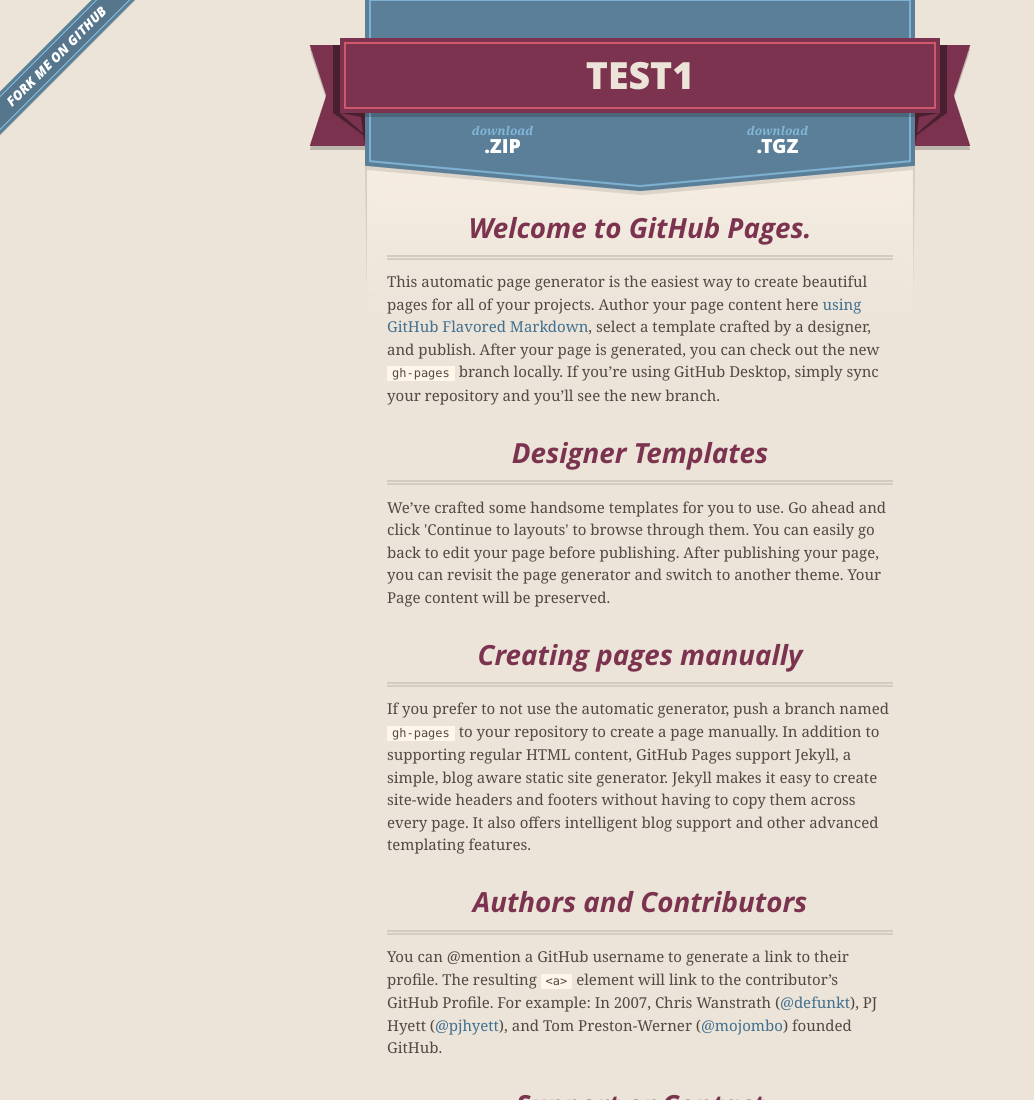
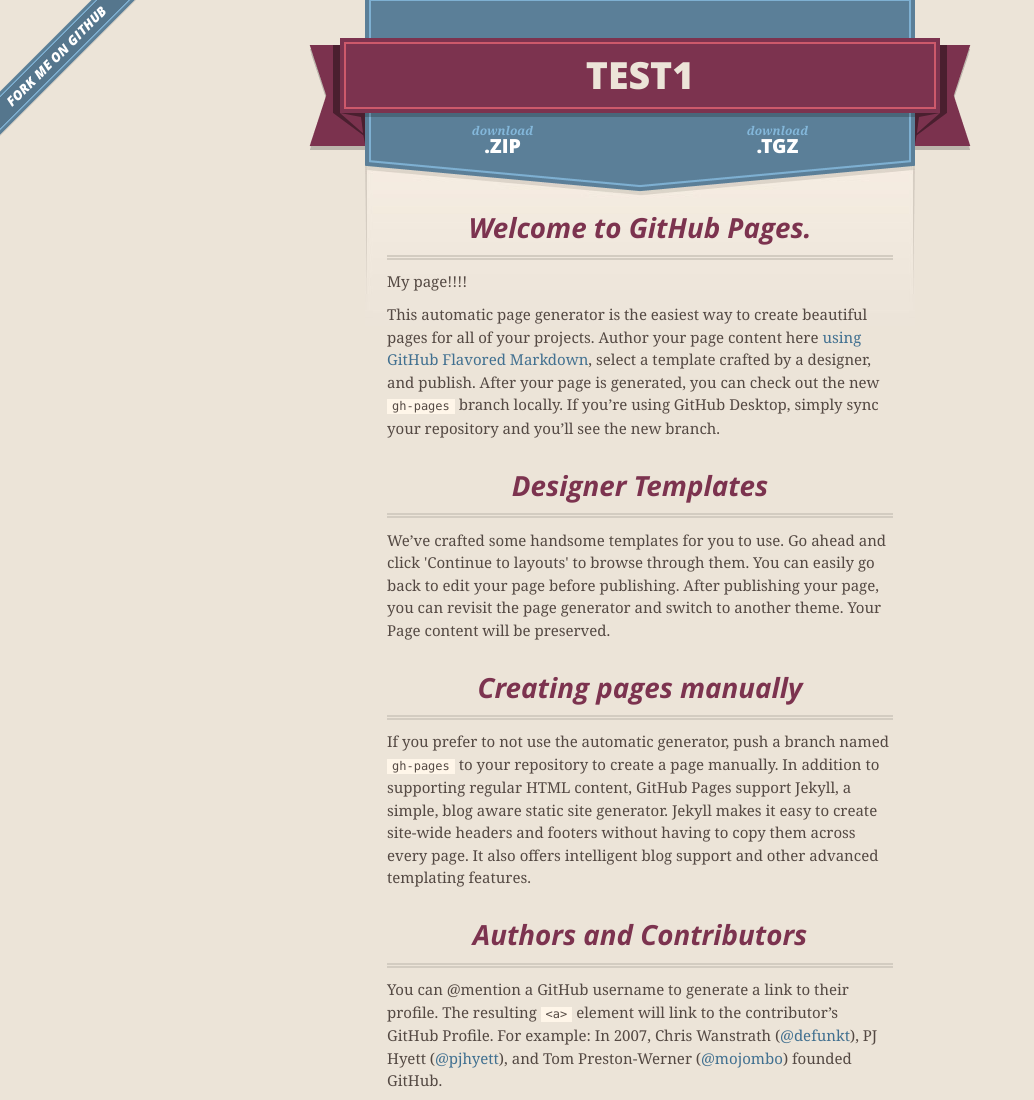
Before and after one commit to marketingecrm2016/test1, a plain HTML site: page index.html in a window 1280 px wide. Shown: the top 1100 px of the page, without its empty margins (0-1034 px from the left). Drawn offline with nearby package versions, Linux system fonts and the light colour scheme.

Commit message:
Update index.html

```diff
--- a/index.html
+++ b/index.html
@@ -49,6 +49,7 @@
         <h3>
 <a id="welcome-to-github-pages" class="anchor" href="#welcome-to-github-pages" aria-hidden="true"><span aria-hidden="true" class="octicon octicon-link"></span></a>Welcome to GitHub Pages.</h3>
 
+        <p>My page!!!!</p>
 <p>This automatic page generator is the easiest way to create beautiful pages for all of your projects. Author your page content here <a href="https://guides.github.com/features/mastering-markdown/">using GitHub Flavored Markdown</a>, select a template crafted by a designer, and publish. After your page is generated, you can check out the new <code>gh-pages</code> branch locally. If you’re using GitHub Desktop, simply sync your repository and you’ll see the new branch.</p>
 
 <h3>
```
